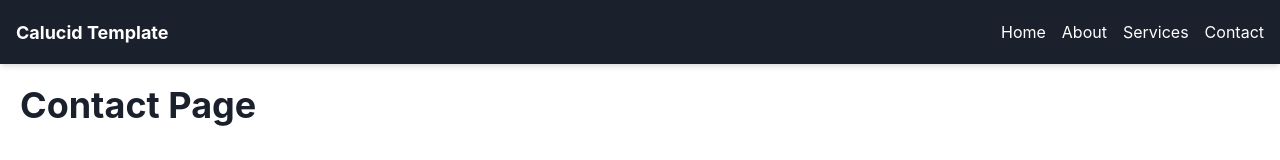
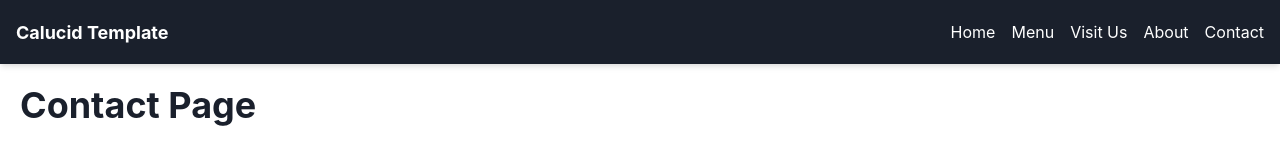
Before and after one commit to jamescossin/website-template, a React (Create React App) app: page /contact in a window 1280 px wide. Shown: the top 160 px of the page. Built offline with nearby package versions, Linux system fonts and the light colour scheme.

Commit message:
changed default header

```diff
--- a/src/components/header.jsx
+++ b/src/components/header.jsx
@@ -14,8 +14,9 @@ const LogoName = "Calucid Template";
 // Page Links Configuration
 const PAGES = [
   { name: "Home", path: "/" },
-  { name: "About", path: "/about" },
-  { name: "Services", path: "/services" },
+  { name: "Menu", path: "/menu" },
+  {name: "Visit Us", path: "/visit"},
+  {name: "About", path: "/about"},
   { name: "Contact", path: "/contact" },
 ];
 
```
Also changed, not shown: src/pages/Visit.jsx (added, +10 -0 lines), 1 other file (tests, documents, lock files or other folders).
